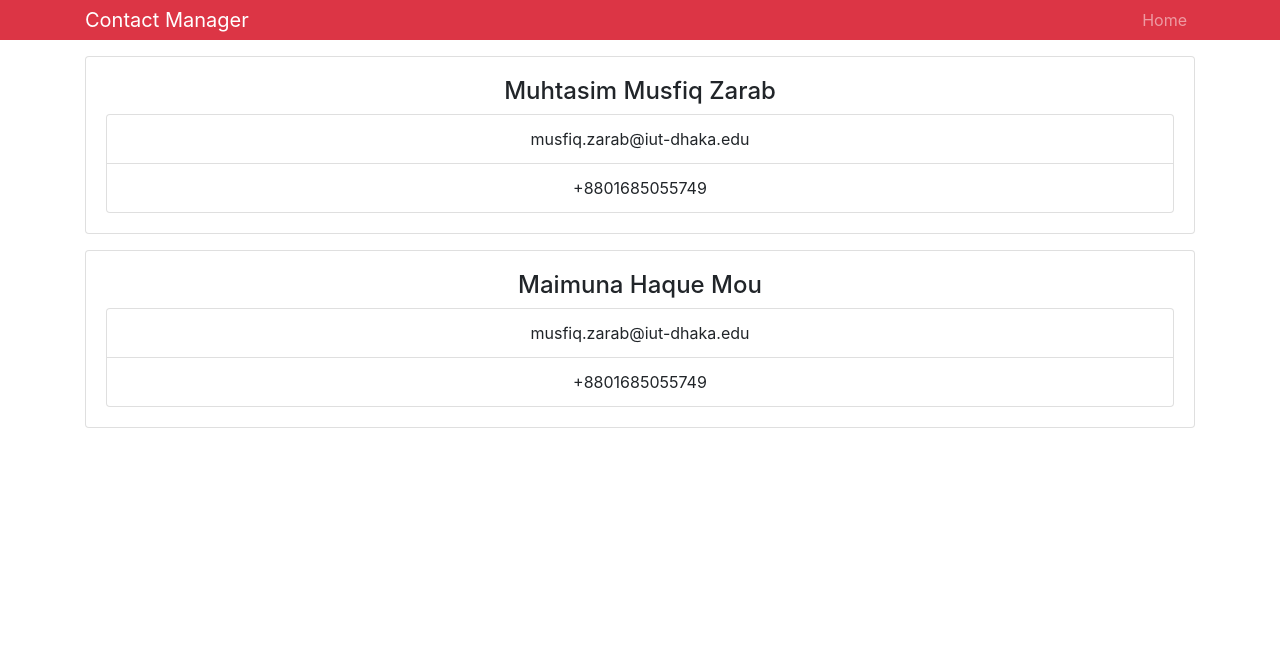
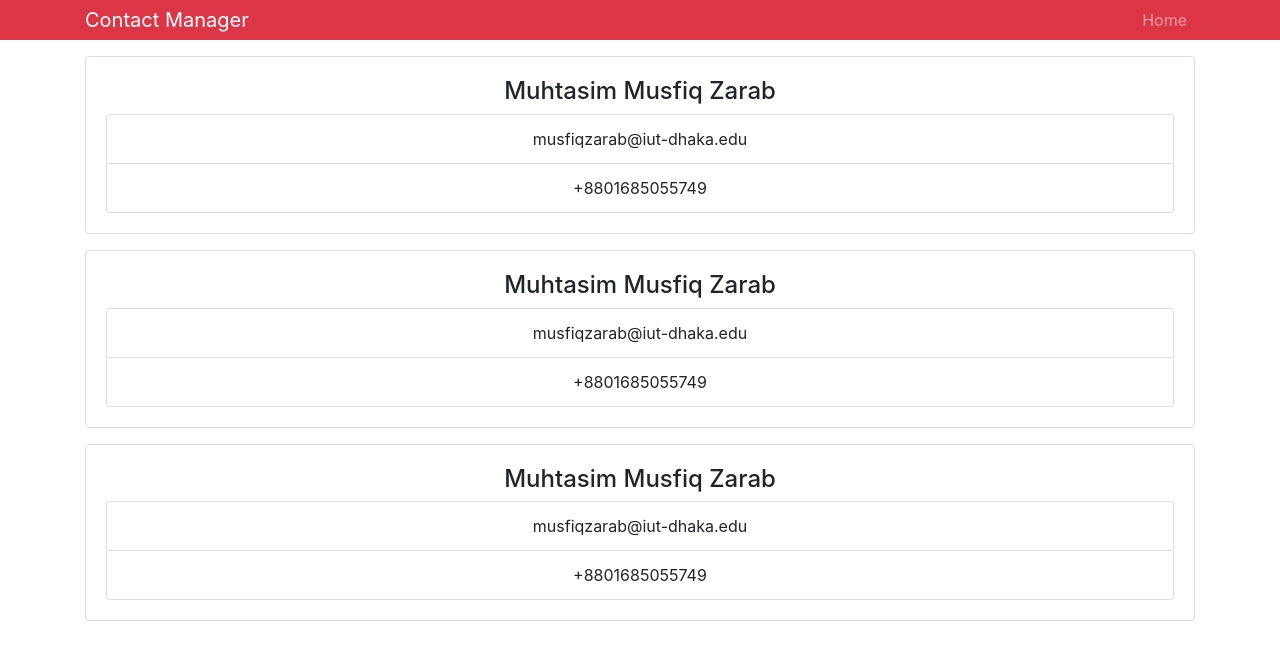
Before and after one commit to MuhtasimMusfiqZarab/Contact-Manager, a React (Create React App) app: page / in a window 1280 px wide. Shown: the top 660 px of the page. Built offline with nearby package versions, Linux system fonts and the light colour scheme.

Commit message:
adding states

```diff
--- a/src/App.js
+++ b/src/App.js
@@ -1,5 +1,5 @@
 import React, { Component } from "react";
-import Contact from "./components/Contact";
+import Contacts from "./components/Contacts";
 import Header from "./components/Header";
 
 import "bootstrap/dist/css/bootstrap.min.css";
@@ -11,16 +11,7 @@ class App extends Component {
       <div className="App">
         <Header branding="Contact Manager" />
         <div className="container">
-          <Contact
-            name="Muhtasim Musfiq Zarab"
-            email="musfiq.zarab@iut-dhaka.edu"
-            phone="+8801685055749"
-          />
-          <Contact
-            name="Maimuna Haque Mou"
-            email="musfiq.zarab@iut-dhaka.edu"
-            phone="+8801685055749"
-          />
+          <Contacts />
         </div>
       </div>
     );
--- a/src/components/Contact.js
+++ b/src/components/Contact.js
@@ -4,10 +4,10 @@ import PropTypes from "prop-types";
 class Contact extends Component {
   state = {};
   render() {
-    const { name, email, phone } = this.props;
+    const { name, email, phone } = this.props.contact;
     return (
       <div className="card card-body mb-3">
-        <h4>{this.props.name}</h4>
+        <h4>{name}</h4>
         <ul className="list-group">
           <li className="list-group-item">{email}</li>
           <li className="list-group-item">{phone}</li>
@@ -18,9 +18,7 @@ class Contact extends Component {
 }
 
 Contact.propTypes = {
-  name: PropTypes.string.isRequired,
-  email: PropTypes.string.isRequired,
-  phone: PropTypes.string.isRequired
+  contact: PropTypes.object.isRequired
 };
 
 export default Contact;
--- /dev/null
+++ b/src/components/Contacts.js
@@ -0,0 +1,39 @@
+import React, { Component } from "react";
+import Contact from "./Contact";
+
+class Contacts extends Component {
+  state = {
+    contacts: [
+      {
+        id: 1,
+        name: "Muhtasim Musfiq Zarab",
+        email: "musfiqzarab@iut-dhaka.edu",
+        phone: "+8801685055749"
+      },
+      {
+        id: 2,
+        name: "Muhtasim Musfiq Zarab",
+        email: "musfiqzarab@iut-dhaka.edu",
+        phone: "+8801685055749"
+      },
+      {
+        id: 3,
+        name: "Muhtasim Musfiq Zarab",
+        email: "musfiqzarab@iut-dhaka.edu",
+        phone: "+8801685055749"
+      }
+    ]
+  };
+  render() {
+    const { contacts } = this.state;
+    return (
+      <div>
+        {contacts.map(contact => (
+          <Contact key={contact.id} contact={contact} />
+        ))}
+      </div>
+    );
+  }
+}
+
+export default Contacts;
```
